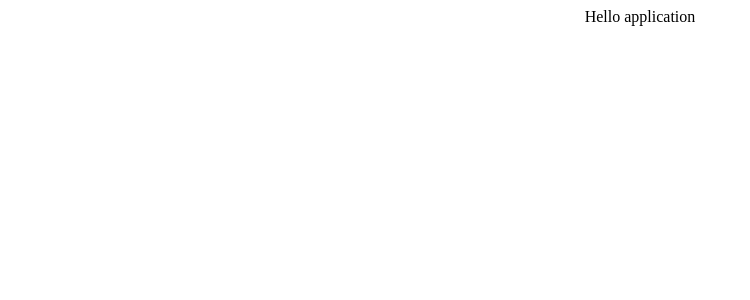
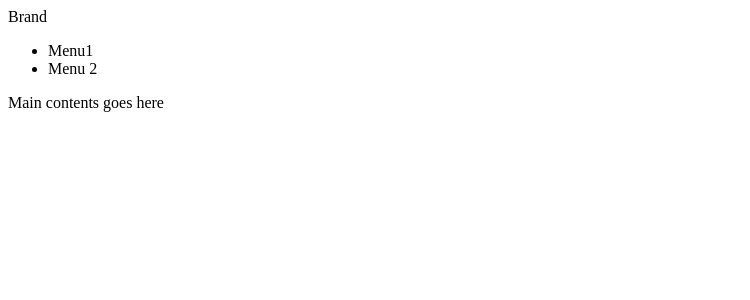
Before and after one commit to Mazzzy/steps-wizard, a React (Create React App) app in the folder steps-wiz-app/: page / in a window 1280 px wide. Shown: the top 300 px of the page, without its empty margins (0-750 px from the left). Built offline with nearby package versions, Linux system fonts and the light colour scheme.

Commit message:
added initial layout base

```diff
--- a/steps-wiz-app/src/App.tsx
+++ b/steps-wiz-app/src/App.tsx
@@ -1,8 +1,14 @@
 import React from "react";
+import Layout from "./layout/Layout";
+
 import "./App.css";
 
 function App() {
-    return <div className="App">Hello application</div>;
+    return (
+        <div>
+            <Layout />
+        </div>
+    );
 }
 
 export default App;
--- /dev/null
+++ b/steps-wiz-app/src/components/main-content/MainContent.tsx
@@ -0,0 +1,11 @@
+import React, { FC } from "react";
+
+const MainContent: FC = () => {
+    return (
+        <div className="main-contents">
+            <p>Main contents goes here</p>
+        </div>
+    );
+};
+
+export default MainContent;
--- /dev/null
+++ b/steps-wiz-app/src/components/navbar/Navbar.tsx
@@ -0,0 +1,18 @@
+import React, { FC, MouseEvent } from "react";
+import "./Navbar.css";
+
+const Navbar: FC = () => {
+    return (
+        <header>
+            <nav className="navbar" role="navigation" aria-label="main navigation">
+                <a>Brand</a>
+                <ul>
+                    <li>Menu1</li>
+                    <li>Menu 2</li>
+                </ul>
+            </nav>
+        </header>
+    );
+};
+
+export default Navbar;
--- /dev/null
+++ b/steps-wiz-app/src/layout/Layout.tsx
@@ -0,0 +1,18 @@
+import React, { FC } from "react";
+import Navbar from "../components/navbar/Navbar";
+import MainContent from "../components/main-content/MainContent";
+
+import "./Layout.css";
+
+const Layout: FC = () => {
+    return (
+        <div>
+            <Navbar />
+            <div className="dashboard-contents">
+                <MainContent />
+            </div>
+        </div>
+    );
+};
+
+export default Layout;
```
Also changed, not shown: steps-wiz-app/src/components/main-content/MainContent.css (added), steps-wiz-app/src/components/navbar/Navbar.css (added), steps-wiz-app/src/layout/Layout.css (added).
